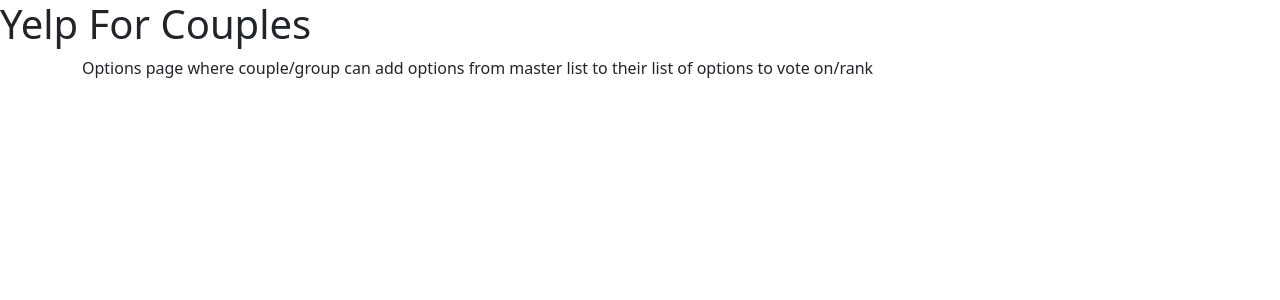
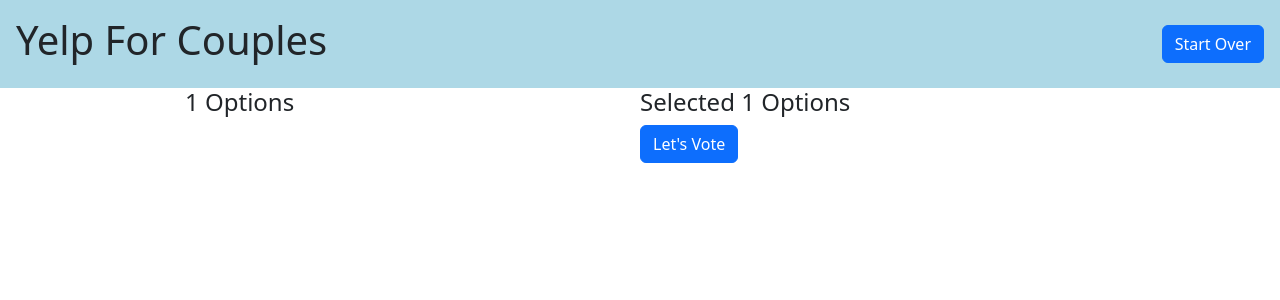
Before and after one commit to oguerra9/yelp-for-couples, a React (Create React App) app in the folder client/: page /options/1 in a window 1280 px wide. Shown: the top 300 px of the page. Built offline with nearby package versions, Linux system fonts and the light colour scheme.

Commit message:
added option page layout

```diff
--- a/client/src/App.css
+++ b/client/src/App.css
@@ -36,3 +36,12 @@
     transform: rotate(360deg);
   }
 }
+
+
+#optionButton {
+  padding: 1%;
+  display: flex;
+  align-self: center;
+  font-size: 8px;
+  border-radius: 50%;
+}
--- a/client/src/components/Header.js
+++ b/client/src/components/Header.js
@@ -1,10 +1,15 @@
 import React from 'react';
-import Row from 'react-bootstrap/Row';
+import Button from 'react-bootstrap/Button';
 
 export default function Header() {
+    const resetApp = () => {
+        localStorage.clear();
+        window.location.pathname = '/';
+    }
     return (
-        <Row>
+        <div className="d-flex justify-content-between p-3" style={{'backgroundColor': 'lightBlue'}}>
             <h1>Yelp For Couples</h1>
-        </Row>
+            <Button onClick={resetApp} className="d-flex align-self-center">Start Over</Button>
+        </div>
     );
 }
--- a/client/src/pages/Home.js
+++ b/client/src/pages/Home.js
@@ -1,8 +1,7 @@
-import React, { useState, useEffect } from 'react';
+import React, { useState } from 'react';
 import Form from 'react-bootstrap/Form';
 import Button from 'react-bootstrap/Button';
 import Row from 'react-bootstrap/Row';
-import Col from 'react-bootstrap/Col';
 import Container from 'react-bootstrap/Container';
 
 export default function Home() {
--- a/client/src/pages/Options.js
+++ b/client/src/pages/Options.js
@@ -1,10 +1,87 @@
 import React, { useState, useEffect } from 'react';
+import Container from 'react-bootstrap/Container';
+import Col from 'react-bootstrap/Col';
+import Row from 'react-bootstrap/Row';
+import Button from 'react-bootstrap/Button';
 
 export default function Options() {
+    const [optionList, setOptionList] = useState([]);
+    const [selectedList, setSelectedList] = useState([]);
+
+    const [elementType, setElementType] = useState(window.location.pathname.split('/')[2]);
+
+    useEffect(() => {
+
+        console.log(`retrieving options for ${elementType}`);
+        getOptions(elementType);
+    }, [])
+
+    const getOptions = (elementType) => {
+        if (elementType === 'cuisine') {
+            // will add more to this list or get list of options from api if possible
+            setOptionList(['Thai', 'Italian', 'Mexican', 'American', 'Chinese']);
+        } else if (elementType === 'restaurant') {
+            // winning cuisine type will be decided first and stored in local storage
+            let cuisineType = localStorage.getItem('cuisineType');
+            // cuisine type to be retrieved from local storage and used in api call
+            setOptionList([`${cuisineType} Restaurant #1`, `${cuisineType} Restaurant #2`, `${cuisineType} Restaurant #3`, `${cuisineType} Restaurant #4`]);
+        }
+    };
+
+    const handleAddOption = (event) => {
+        let addedOption = event.target.name;
+        let currOptions = optionList;
+        let addedIndex = currOptions.indexOf(addedOption);
+        currOptions.splice(addedIndex, 1);
+
+        setOptionList(currOptions);
+
+        setSelectedList([...selectedList, addedOption]);
+    };
+
+    const handleRemoveSelected = (event) => {
+        let removedSelected = event.target.name;
+        let currSelected = selectedList;
+        let removedIndex = currSelected.indexOf(removedSelected);
+        currSelected.splice(removedIndex, 1);
+
+        setSelectedList(currSelected);
+
+        setOptionList([...optionList, removedSelected]);
+    };
+
+    const submitSelected = (event) => {
+        localStorage.setItem(`${elementType}Selected`, selectedList);
+
+        window.location.pathname = `/vote/${elementType}`;
+    }
+
 
     return (
-        <div>
-            Options page where couple/group can add options from master list to their list of options to vote on/rank
-        </div>
+        <Container className="d-flex justify-content-center">
+            <Col id="optionDisplay" className="col-lg-5">
+                <h4>{elementType} Options</h4>
+                <Container className="mb-2">
+                    {optionList.map(option => (
+                        <div key={option} className="d-flex mb-2">
+                            <Button id='optionButton' name={option} onClick={handleAddOption}>➕</Button>
+                            <h5 className="m-1">{option}</h5>
+                        </div>
+                    ))}
+                </Container>
+            </Col>
+            <Col id="selectedDisplay" className="col-lg-5">
+                <h4>Selected {elementType} Options</h4>
+                <Container className="mb-2">
+                    {selectedList.map(selected => (
+                        <div key={selected} className="d-flex mb-2">
+                            <Button id="optionButton" name={selected} onClick={handleRemoveSelected}>➖</Button>
+                            <h5 className="m-1">{selected}</h5>
+                        </div>
+                    ))}
+                </Container>
+                <Button onClick={submitSelected}>Let's Vote</Button>
+            </Col>
+        </Container>
     );
 }
```
